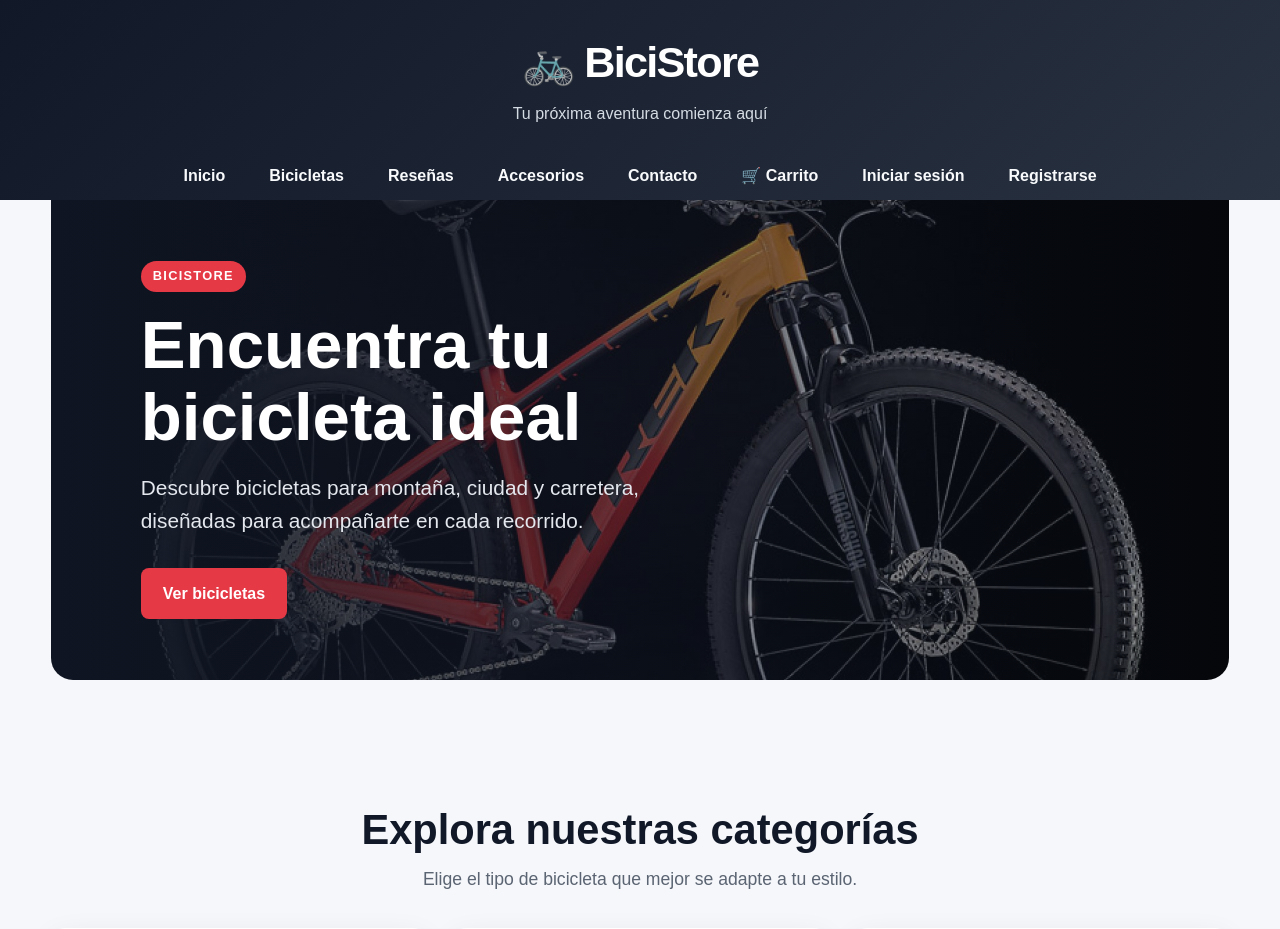
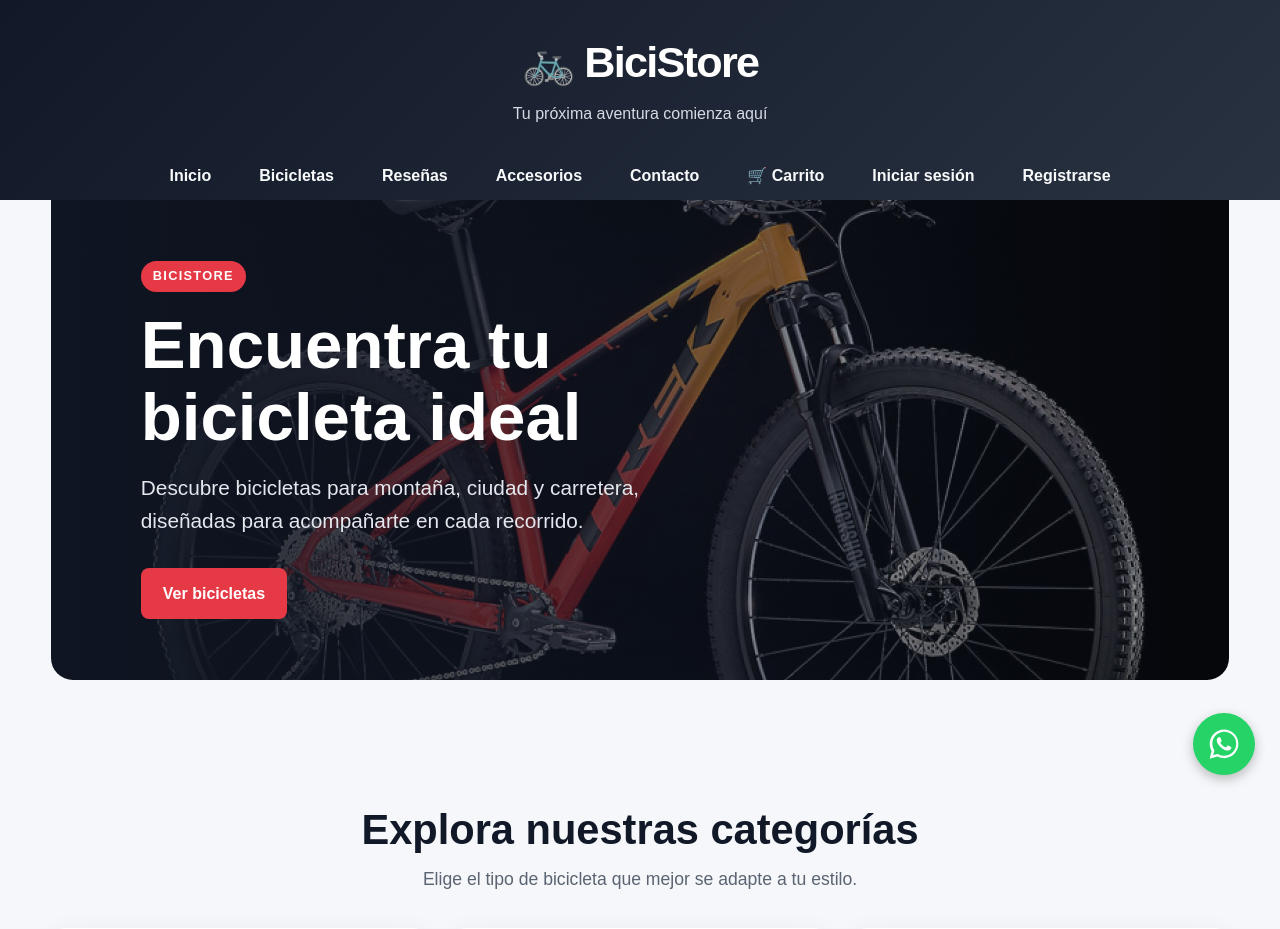
Before and after one commit to BiciStroreWeb/biciStore, a Django app: page / in a window 1280 px wide. Shown: the top 929 px of the page. Run offline with Django 5.2, Linux system fonts and the light colour scheme.

Commit message:
Update estilos.css

```diff
--- a/biciapp/static/biciapp/estilos.css
+++ b/biciapp/static/biciapp/estilos.css
@@ -608,3 +608,86 @@ select {
 .detalle-confirmacion p strong { float: right; }
 
 @media (max-width: 700px) { .carrito-layout, .checkout-layout { grid-template-columns: 1fr; } .linea-carrito { grid-template-columns: 70px 1fr; } .linea-carrito img { width: 70px; } .cantidad, .subtotal { grid-column: 2; text-align: left; } .resumen-compra { position: static; } }
+
+
+/* ===== BOTÓN FLOTANTE DE WHATSAPP ===== */
+.whatsapp-flotante {
+    position: fixed;
+    width: 62px;
+    height: 62px;
+    right: 25px;
+    bottom: 25px;
+    background-color: #25D366;
+    color: #ffffff;
+    border-radius: 50%;
+    display: flex;
+    align-items: center;
+    justify-content: center;
+    box-shadow: 0 4px 12px rgba(0, 0, 0, 0.25);
+    z-index: 9999;
+    transition: transform 0.2s ease, background-color 0.2s ease;
+    text-decoration: none;
+}
+
+.whatsapp-flotante:hover {
+    background-color: #1ebe5d;
+    transform: scale(1.1);
+}
+
+.whatsapp-flotante svg {
+    width: 36px;
+    height: 36px;
+    fill: #ffffff;
+}
+
+/* ===== NAVEGACIÓN DE CLIENTES ===== */
+.site-header nav {
+    display: flex;
+    flex-wrap: wrap;
+    justify-content: center;
+    align-items: center;
+    gap: 10px;
+}
+
+.site-header nav a {
+    text-decoration: none;
+}
+
+/* ===== FORMULARIO DE CERRAR SESIÓN ===== */
+.form-cerrar-sesion {
+    display: inline-flex;
+    margin: 0;
+}
+
+.form-cerrar-sesion button {
+    cursor: pointer;
+    border: none;
+    border-radius: 6px;
+    padding: 8px 14px;
+    font-size: inherit;
+    background-color: #e63946;
+    color: #ffffff;
+}
+
+.form-cerrar-sesion button:hover {
+    background-color: #bd2633;
+}
+
+/* ===== ADAPTACIÓN A CELULARES ===== */
+@media (max-width: 600px) {
+    .whatsapp-flotante {
+        width: 56px;
+        height: 56px;
+        right: 16px;
+        bottom: 16px;
+    }
+
+    .whatsapp-flotante svg {
+        width: 32px;
+        height: 32px;
+    }
+
+    .site-header nav {
+        gap: 8px;
+    }
+}
```
